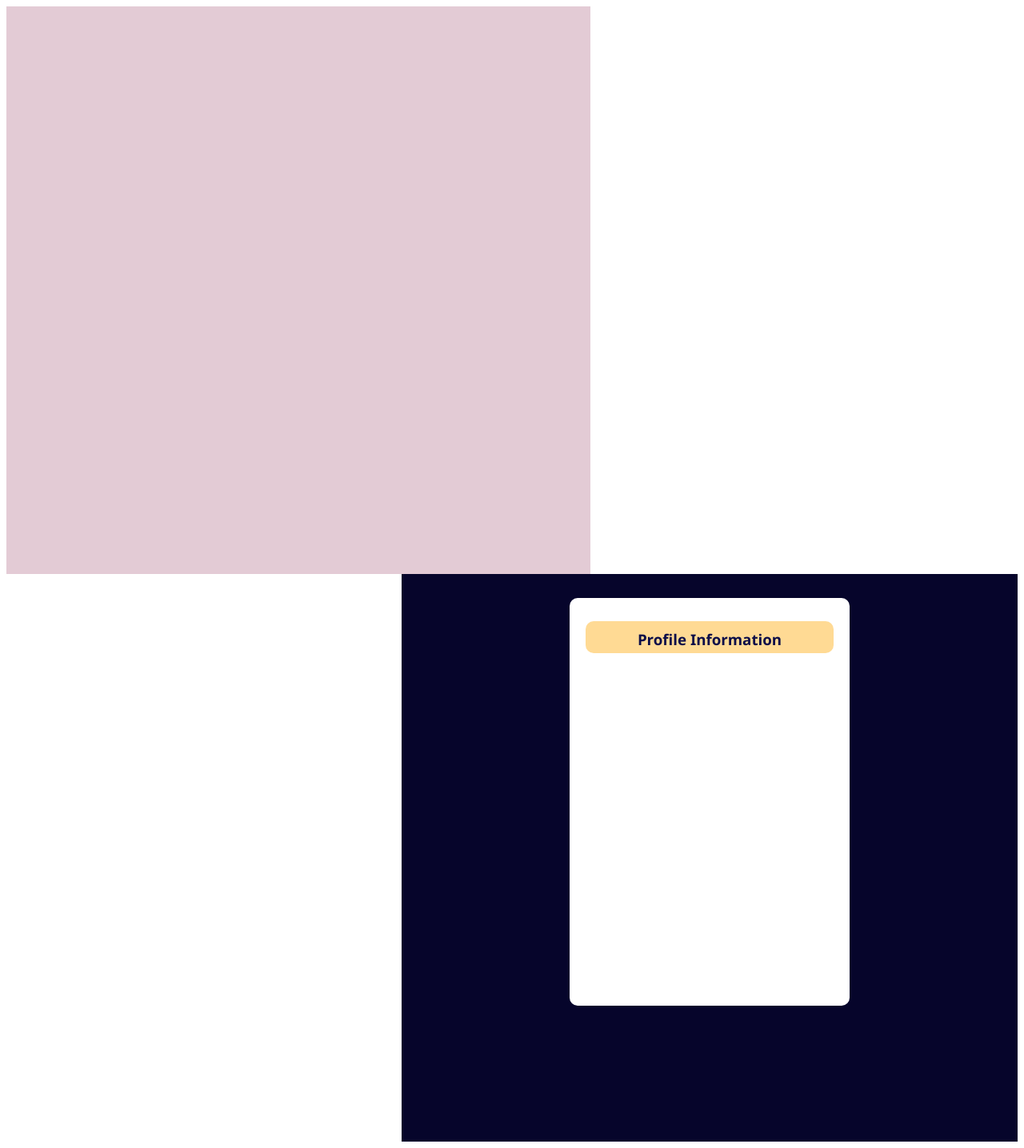
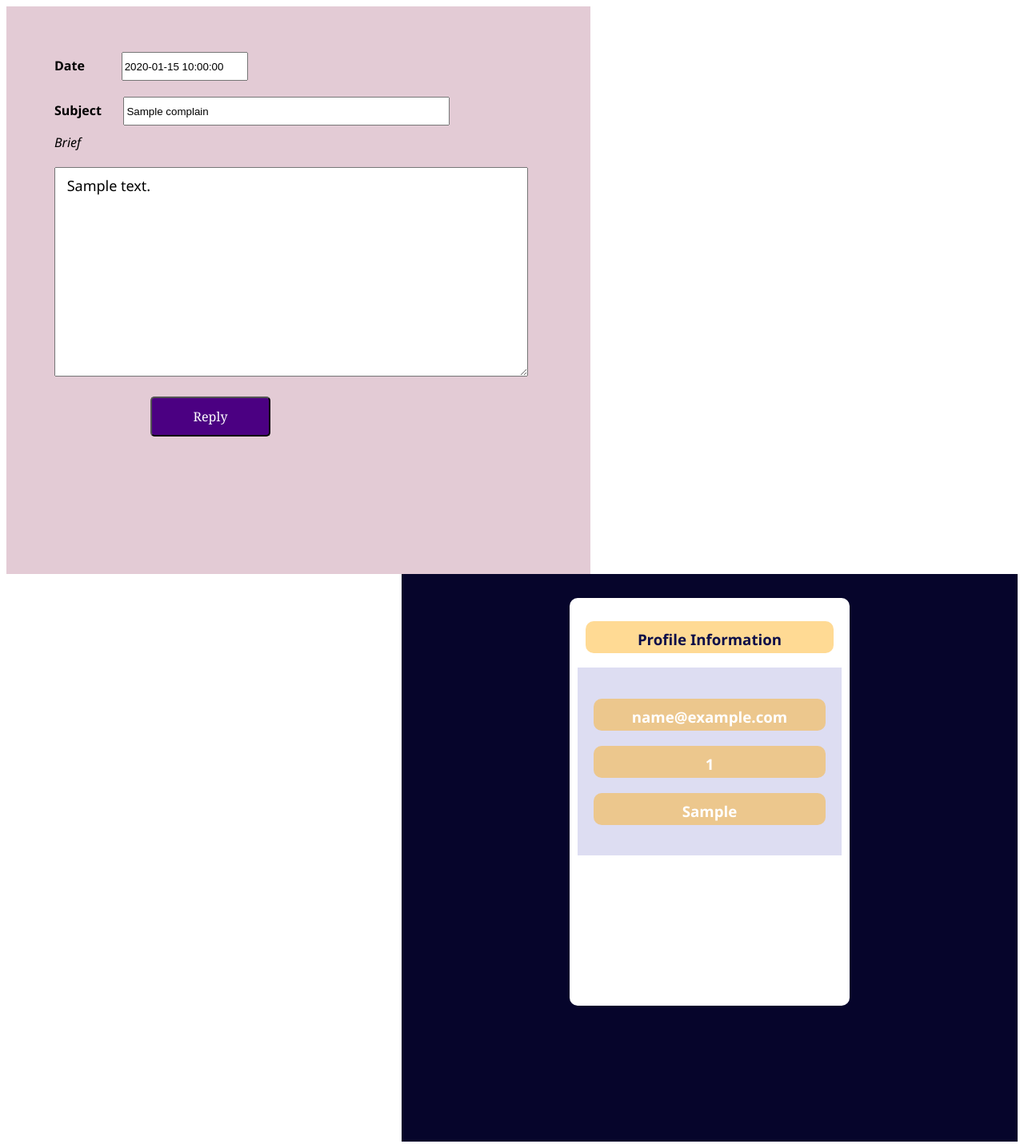
Before and after one commit to Ash515/HandsUp, a Flask app: page /complains/1 in a window 1280 px wide. Shown: the whole page at 80% size. Run offline with Flask 2, Linux system fonts and the light colour scheme; the visitor is signed in with stand-in values (Sample User, id 1); tables that the repository leaves empty or names only in its code hold one stand-in row (values such as "Sample post"); some libraries are stand-ins or nearby versions.

Commit message:
added new files

```diff
--- a/server.py
+++ b/server.py
@@ -114,12 +114,14 @@ def aboutedit():
 @app.route('/complain',methods=['POST','GET'])
 def complain():
     if request.method=='POST':
+        studentid=request.form['complaint_id']
         studentemail=request.form['student_mail']
+        studentregno=request.form['student_regno']
         complaintname=request.form['complaint_name']
         complaintmessage=request.form['complaint_msg']
         complaintdate=request.form['complaint_date']
         cursor=mysql.connection.cursor(MySQLdb.cursors.DictCursor)
-        cursor.execute('INSERT INTO complains VALUES(%s,%s,%s,%s)',(studentemail,complaintname,complaintmessage,complaintdate))
+        cursor.execute('INSERT INTO complains VALUES(%s,%s,%s,%s,%s,%s)',(studentid,studentemail,studentregno,complaintname,complaintmessage,complaintdate))
         mysql.connection.commit()
     return redirect(url_for('main'))
 
@@ -219,21 +221,25 @@ def adminreply():
 def complains(id):
 
     cursor = mysql.connection.cursor(MySQLdb.cursors.DictCursor)
-    cursor.execute('SELECT * FROM complains WHERE email= %s',(id,))
+    cursor.execute('SELECT * FROM complains WHERE id= %s',(id,))
     complaindata = cursor.fetchall() #data from database
     cur=mysql.connection.cursor(MySQLdb.cursors.DictCursor)
-    cur.execute('SELECT * FROM userprofile WHERE email= %s',(id,))
+    cur.execute('SELECT * FROM complains where id=%s',(id,))
     users=cur.fetchall()
-    return render_template('complainbox.html',complaindata=complaindata,users=users)
-
-@app.route('/delete/<id>',methods=['delete'])
-def delete(id):
-    cur=mysql.connection.cursor(MySQLdb.cursors.DictCursor)
-    cur.execute('Delete * FROM complains WHERE email= %s',(id,))
-    users=cur.fetchall()
-    return render_template('adminworkspace.html',users=users)
 
 
+    return render_template('complainbox.html',complaindata=complaindata,users=users)
+'''
+@app.route('/delete',methods=['GET','POST'])
+def delete():
+    if request.method=='POST':
+        val=request.form['aaashwin515@gmail.com']
+        cursor=mysql.connection.cursor(MySQLdb.cursors.DictCursor)
+        cursor.execute('Delete FROM complains WHERE email=%s',(val,))
+        delete= cursor.fetchall()
+    return render_template('adminworkspace.html',delete=delete)
+    #return redirect(url_for('adminworkspace',delete=delete))
+'''
 
 '''
 @app.route('/notifications/<id>')
--- a/static/complainbox.css
+++ b/static/complainbox.css
@@ -50,9 +50,23 @@ a{
     background-color:indigo;
     width:150px;
     height:50px;
+    font-size: 16px;
+    border-radius: 5px;
     margin-top: 20px;
-    margin-left: 250px;
+    margin-left: 150px;
     color:white;
+    font-family:Cambria, Cochin, Georgia, Times, 'Times New Roman', serif;
+    cursor:pointer;
+}
+#delete{
+    background-color:rgba(130, 0, 22, 0.658);
+    width:150px;
+    height:50px;
+    margin-top: 20px;
+    margin-left: 50px;
+    color:white;
+    font-size: 16px;
+    border-radius: 5px;
     font-family:Cambria, Cochin, Georgia, Times, 'Times New Roman', serif;
     cursor:pointer;
 }
@@ -104,7 +118,7 @@ textarea{
         border-radius: 10px;
     }
     .pro-main{
-        background-color: blue;
+        background-color: rgba(114, 114, 201, 0.24);
         margin-left: 10px;margin-right: 10px;
         padding-top: 20px;
         padding-bottom: 20px;
@@ -113,3 +127,6 @@ textarea{
         background-color:rgb(255, 255, 255);
         color: white;
     }
+    .rep-del{
+        display: inline-flex;
+    }
--- a/template/adminworkspace.html
+++ b/template/adminworkspace.html
@@ -12,10 +12,9 @@
 
                 <ul id="lm" onclick="listclick()">
                     {% for rw in complaindata %}
-                     <li><a href="/complains/{{rw.email}}">
+                     <li><a href="/complains/{{rw.id}}">
 
-                         Message from {{ rw.email }}   <a href="/delete/{{ rw.email }} "  id="delete">Delete</a>
-                         </a>
+                         Message from {{ rw.email }}
                       </li>
                     <br>
 
--- a/template/complainbox.html
+++ b/template/complainbox.html
@@ -1,7 +1,9 @@
 <!DOCTYPE html>
 <html>
     <head>
-        <title>from</title>
+        {% for row in complaindata %}
+        <title>{{row.email}}</title>
+        {% endfor %}
         <link rel="stylesheet" type="text/css" href="/static/complainbox.css">
         <script src="/static/complainbox.js"></script>
     </head>
@@ -17,9 +19,18 @@
                              <div id="brief"><i>Brief</i></div>
                              <textarea id="sentcont" value=""readonly> {{row.message}}</textarea><br>
                              </div>
+                             <div class="rep-del">
                              <a href="/adminreply"><input type="submit" value="Reply" id="reply"></a>
-                        {% endfor %}
-                        </div>
+
+                             {% endfor %}
+                        <div class="rep-del">
+
+
+                <!--   <form action="/delete/" method="POST">
+                      <input type="submit" value="Delete" name="" id="delete">
+                      </form> -->
+                    </div>
+                </div></div>
 
 
                </div>
@@ -30,9 +41,9 @@
                          {% for val in users %}
                          <div class="pro-main">
                          <h3>{{ val.email }}</h3>
-                         <h3>{{ val.name }}</h3>
+                         <h3>{{ val.id }}</h3>
                          <h3>{{ val.regno }}</h3>
-                         <h3>{{ val.dept }}</h3>
+
                          </div>
                           {% endfor %}
                         </div>
--- a/template/main.html
+++ b/template/main.html
@@ -40,6 +40,8 @@
                          <form action="/complain" method="POST" id="form">
                              <input type="text" id="comp-date" name="complaint_name" placeholder="complain name" required> <br>
                              <input type="text" id="comp-date" name="student_mail" placeholder="Type your mail Id" required><br>
+                             <input type="text" id="comp-date" name="student_regno" placeholder="Registration Number" required><br>
+                             <input type="text" id="comp-date" name="complaint_id" placeholder="Enter a five digit id" required> <br>
                              <textarea name="complaint_msg" id="comp-text" placeholder="Type your complain here" required></textarea></textarea> <br>
                              <input type="date" id="comp-date" name="complaint_date" required>
                              <input type="submit" id="submit" value="Send">
```
